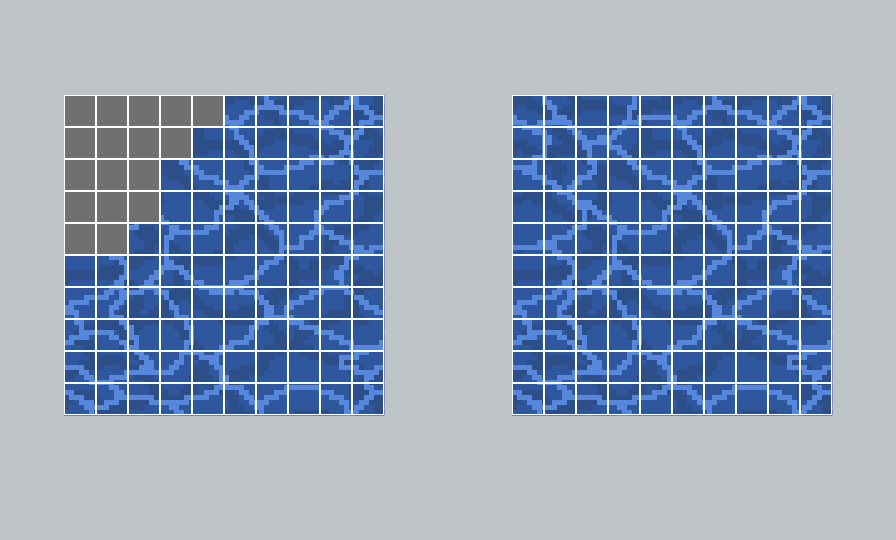
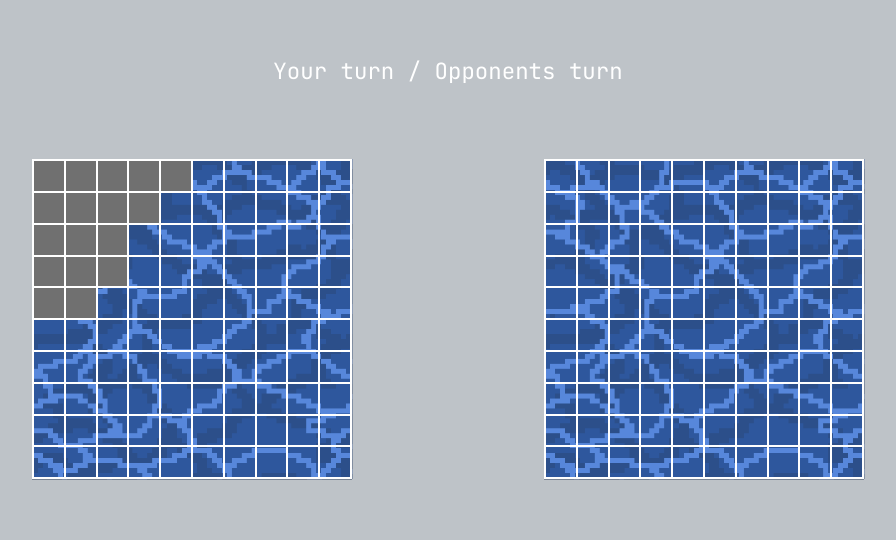
Before and after one commit to Scalaptia/battleship, a website built with Vite: page index.html in a window 1280 px wide. Shown: the part 116-656 px from the top of the page, without its empty margins (192-1088 px from the left). Built offline with nearby package versions, Linux system fonts and the light colour scheme.

Commit message:
Update board positioning

```diff
--- a/index.html
+++ b/index.html
@@ -7,6 +7,8 @@
         <title>Battleship</title>
     </head>
     <body>
+        <header>Your turn / Opponents turn</header>
+
         <div id="boards-container"></div>
 
         <script type="module" src="/src/main.ts"></script>
--- a/src/styles/main.css
+++ b/src/styles/main.css
@@ -1,31 +1,46 @@
+@font-face {
+    font-family: "JetBrains Mono";
+    src: url("/JetBrainsMono.ttf");
+}
+
 :root {
-    color-scheme: light dark;
+    color-scheme: dark light;
 }
 
 body {
     margin: 0;
     padding: 0;
-    font-family: "Roboto", sans-serif;
+    font-family: JetBrains Mono, monospace;
     background-color: #0d213344;
     color: white;
     height: 100svh;
     width: 100svw;
-    display: grid;
+    display: flex;
+    flex-direction: column;
     justify-content: center;
-    align-content: center;
+}
+
+/* Header */
+header {
+    font-size: 1.4rem;
+    margin-bottom: 3rem;
+    display: flex;
+    justify-content: center;
+    align-items: center;
+    height: 10vh;
 }
 
 /* Gameboard */
 
 #boards-container {
+    width: 80svw;
+    align-self: center;
     display: grid;
     grid-template-columns: 1fr 1fr;
-    gap: 10vw;
-
-    /* transform: rotate(30deg) skew(-30deg); */
 }
 
 board {
+    justify-self: center;
     display: grid;
     grid-template-columns: 1fr 1fr;
     width: 25vw;
@@ -36,6 +51,7 @@ board {
     display: grid;
     grid-template-columns: repeat(10, 1fr);
     grid-template-rows: repeat(10, 1fr);
+    border: 1px solid white;
 
     background-image: url(/water.gif);
     background-size: cover;
@@ -148,7 +164,7 @@ cell::after {
     transition: background 0.1s ease;
 }
 
-cell:hover::after {
+.board-top.select > cell:hover::after {
     background: rgba(0, 0, 0, 0.5); /* adjust transparency as needed */
 }
 
```
Also changed, not shown: public/JetBrainsMono.ttf (added).
